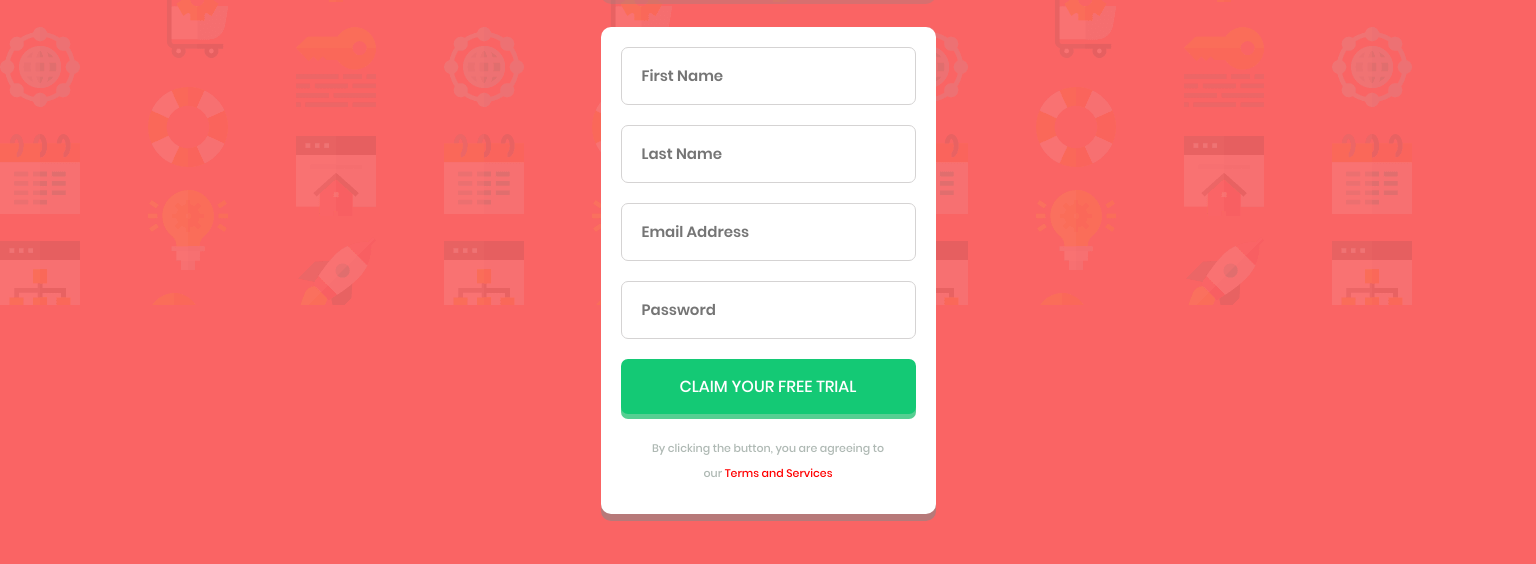
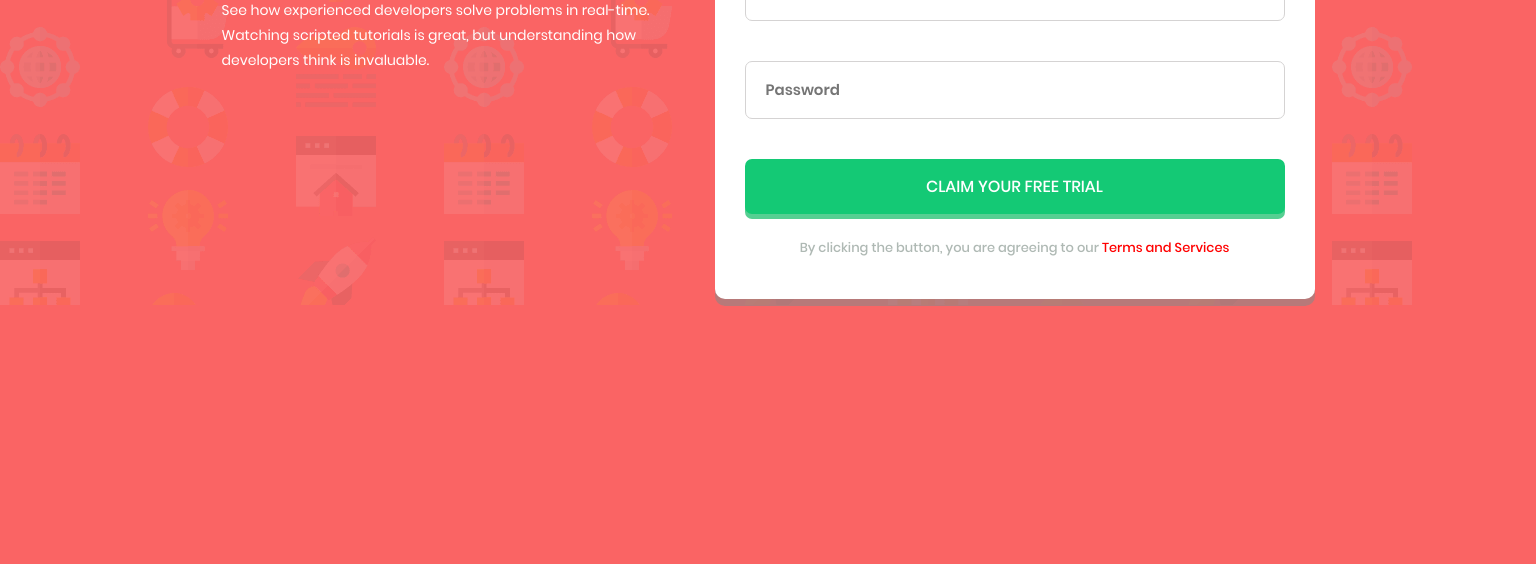
Before and after one commit to ArturLimaiko/NewProject, a website: page index.html in a window 1536 px wide. Shown: the part 495-1059 px from the top of the page. After the commit the page ends 844 px from the top, so only its background shows below. Drawn offline with Linux system fonts and the light colour scheme.

Commit message:
добавил медиавыражения, разбил стили на блоки, + мелкие правки

```diff
--- a/index.html
+++ b/index.html
@@ -9,23 +9,26 @@
       sizes="32x32"
       href="./images/favicon-32x32.png"
     />
-    <link rel="stylesheet" href="style.css" />
+    <link rel="stylesheet" href="./source/style.css" />
     <title>Intro component with sign up form</title>
   </head>
-  <body class="page-body">
-    <header class="header">
+  <body>
+    <main class="container">
+      <div class="wrapper">
         <h1 class="header__title">Learn to code by watching others</h1>
         <p class="header__description">
           See how experienced developers solve problems in real-time. Watching
           scripted tutorials is great, but understanding how developers think is
           invaluable.
         </p>
+      </div>
+      <div class="desktop-form">
         <a class="header__link" href="#">
           <p class="header__text">
-          <span class="header__marker">Try it free 7 days</span> then $20/mo. thereafter</p>
+            <span class="header__marker">Try it free 7 days</span> then $20/mo.
+            thereafter
+          </p>
         </a>
-    </header>
-    <main class="container">
         <form class="form-wrapper" action="#" method="post">
           <input
             class="registration-form error"
@@ -57,7 +60,9 @@
             name="password"
             required
           />
-        <a class="registration-form__link" href="#"> Claim your free trial </a>
+          <button class="registration-form__button" type="submit" value="push">
+            Claim your free trial
+          </button>
           <div class="container-text">
             <span class="important-text"
               >By clicking the button, you are agreeing to our
@@ -65,6 +70,7 @@
             </span>
           </div>
         </form>
+      </div>
     </main>
   </body>
 </html>
--- /dev/null
+++ b/source/footer-text.css
@@ -0,0 +1,27 @@
+.container-text {
+  text-align: center;
+  margin: 0 auto;
+  margin-bottom: 10px;
+  color: #afb9b4;
+  margin-left: 25px;
+  margin-right: 25px;
+}
+
+.important-text {
+  font-family: Poppins;
+  font-style: normal;
+  font-weight: 500;
+  font-size: 11px;
+  line-height: 22px;
+}
+
+@media (min-width: 1440px) {
+  .important-text {
+    font-size: 13px;
+  }
+}
+
+.important-text__link {
+  text-decoration: none;
+  color: red;
+}
--- /dev/null
+++ b/source/form-button.css
@@ -0,0 +1,21 @@
+.registration-form__button {
+    text-decoration: none;
+    background-color: #14c975;
+    color: white;
+    padding: 20px 11px 20px 11px;
+    border-radius: 7px;
+    width: 100%;
+    margin: 0 auto;
+    margin-bottom: 20px;
+    box-shadow: 0px 5px #07b95fad;
+    text-transform: uppercase;
+    justify-content: center;
+    font-family: Poppins;
+    font-style: normal;
+    font-weight: 500;
+    font-size: 16px;
+    line-height: 15px;
+    text-align: center;
+    border: none;
+    cursor: pointer;
+  }
--- /dev/null
+++ b/source/form-wrapper.css
@@ -0,0 +1,20 @@
+.form-wrapper {
+  display: flex;
+  flex-direction: column;
+  background-color: white;
+  align-content: center;
+  flex-wrap: wrap;
+  border-radius: 10px;
+  align-self: center;
+  height: 100%;
+  box-shadow: 0px 7px #958585a8;
+  margin-bottom: 50px;
+  padding: 20px;
+}
+
+@media (min-width: 1440px) {
+  .form-wrapper {
+    height: auto;
+    padding: 30px;
+  }
+}
--- /dev/null
+++ b/source/global.css
@@ -0,0 +1,71 @@
+@font-face {
+  font-family: "Poppins";
+  font-style: normal;
+  font-weight: 400;
+  src: url("../fonts/Poppins-Regular.woff2") format("woff2");
+  font-display: swap;
+}
+
+@font-face {
+  font-family: "Poppins";
+  font-style: medium;
+  font-weight: 500;
+  src: url("../fonts/Poppins-Medium.woff2") format("woff2");
+  font-display: swap;
+}
+
+@font-face {
+  font-family: "Poppins";
+  font-style: medium;
+  font-weight: 600;
+  src: url("../fonts/Poppins-SemiBold.woff2") format("woff2");
+  font-display: swap;
+}
+
+@font-face {
+  font-family: "Poppins";
+  font-style: bold;
+  font-weight: 700;
+  src: url("../fonts/Poppins-Bold.woff2") format("woff2");
+  font-display: swap;
+}
+
+*,
+*::before,
+*::after {
+  box-sizing: border-box;
+}
+
+body {
+  max-width: 335px;
+  background: no-repeat url("../images/bg-intro-desktop.png");
+  background-color: #fa6464;
+  font-size: 16px;
+  font-family: Poppins;
+  margin: 0 auto;
+}
+
+@media (min-width: 1440px) {
+  body {
+    max-width: 1440px;
+    overflow: hidden;
+  }
+}
+
+@media (min-width: 1440px) {
+  .wrapper {
+    display: flex;
+    flex-direction: column;
+    justify-content: center;
+  }
+}
+
+@media (min-width: 1440px) {
+  .container {
+    display: grid;
+    grid-template-columns: 443px 600px;
+    justify-content: center;
+    margin-top: 150px;
+    column-gap: 50px;
+  }
+}
--- /dev/null
+++ b/source/header.css
@@ -0,0 +1,37 @@
+.header__title {
+  font-style: normal;
+  font-weight: 700;
+  font-size: 30px;
+  line-height: 37px;
+  text-align: center;
+  padding-left: 40px;
+  padding-right: 40px;
+  color: white;
+}
+
+@media (min-width: 1440px) {
+  .header__title {
+    font-size: 40px;
+    text-align: left;
+    padding: 0;
+  }
+}
+
+.header__description {
+  color: white;
+  font-style: normal;
+  font-weight: 400;
+  font-size: 17px;
+  line-height: 32px;
+  text-align: center;
+  margin-bottom: 60px;
+}
+
+@media (min-width: 1440px) {
+  .header__description {
+    margin-top: 0;
+    font-size: 14px;
+    line-height: 25px;
+    text-align: left;
+  }
+}
--- /dev/null
+++ b/source/link.css
@@ -0,0 +1,25 @@
+.header__link {
+  display: inline-block;
+  text-decoration: none;
+  background-color: #6d3fb7;
+  color: white;
+  width: 100%;
+  border-radius: 10px;
+  box-shadow: 0px 7px #95858559;
+  margin-bottom: 20px;
+}
+
+.header__text {
+  color: white;
+  font-style: normal;
+  font-weight: 400;
+  font-size: 18px;
+  line-height: 22px;
+  text-align: center;
+  margin: 0 auto;
+  padding: 20px 35px;
+}
+
+.header__marker {
+  font-weight: 600;
+}
--- /dev/null
+++ b/source/registration-form.css
@@ -0,0 +1,32 @@
+.registration-form {
+    align-items: center;
+    border-radius: 7px;
+    border: 1px solid #d5d3d3;
+    padding: 20px 0px 20px 20px;
+    margin-bottom: 20px;
+    width: 100%;
+    font-family: Poppins;
+    font-style: normal;
+    font-weight: 600;
+    font-size: 15px;
+    line-height: 16px;
+    cursor: pointer;
+  }
+
+  @media (min-width: 1440px) {
+    .registration-form {
+      margin-bottom: 40px;
+    }
+  }
+
+  .registration-form:hover {
+    border: 1px solid #8a8686;
+  }
+
+  .registration-form:active {
+    border: 1px solid #413f3f;
+  }
+
+  /* .error {
+    border: 1px solid #ff1f3d;
+  } */
--- /dev/null
+++ b/source/style.css
@@ -0,0 +1,7 @@
+@import url("./header.css");
+@import url("./link.css");
+@import url("./form-wrapper.css");
+@import url("./form-button.css");
+@import url("./registration-form.css");
+@import url("./footer-text.css");
+@import url("./global.css");
--- a/style.css
+++ /dev/null
@@ -1,191 +0,0 @@
-@font-face {
-  font-family: "Poppins";
-  font-style: normal;
-  font-weight: 400;
-  src: url("../fonts/Poppins-Regular.woff2") format("woff2");
-  font-display: swap;
-}
-
-@font-face {
-  font-family: "Poppins";
-  font-style: medium;
-  font-weight: 500;
-  src: url("../fonts/Poppins-Medium.woff2") format("woff2");
-  font-display: swap;
-}
-
-@font-face {
-  font-family: "Poppins";
-  font-style: medium;
-  font-weight: 600;
-  src: url("../fonts/Poppins-SemiBold.woff2") format("woff2");
-  font-display: swap;
-}
-
-@font-face {
-  font-family: "Poppins";
-  font-style: bold;
-  font-weight: 700;
-  src: url("../fonts/Poppins-Bold.woff2") format("woff2");
-  font-display: swap;
-}
-
-html {
-  box-sizing:border-box;
-}
-
-body {
-  display: flex;
-  flex-direction: column;
-  max-width: 335px;
-  background: no-repeat url("./images/bg-intro-desktop.png");
-  background-color: #fa6464;
-  font-size: 16px;
-  font-family: Poppins;
-  margin: 0 auto;
-  padding-top: 100px;
-  box-sizing: border-box;
-}
-
-.header {
-  display: flex;
-  flex-direction: column;
-  max-width: 335px;
-  align-self: center;
-  margin-bottom: 30px;
-}
-
-.header__title {
-  font-style:normal;
-  font-weight: 700;
-  font-size: 30px;
-  line-height: 37px;
-  text-align: center;
-  padding-left: 40px;
-  padding-right: 40px;
-  color: white;
-}
-
-.header__description {
-  color: white;
-  font-style: normal;
-  font-weight: 400;
-  font-size: 17px;
-  line-height: 32px;
-  text-align: center;
-}
-
-.header__link {
-  display: inline-block;
-  text-decoration: none;
-  background-color: #6d3fb7;
-  color: white;
-  width: 100%;
-  border-radius: 10px;
-  box-shadow: 0px 7px #95858559;
-}
-
-.header__text {
-  color: white;
-  font-style: normal;
-  font-weight: 400;
-  font-size: 18px;
-  line-height: 22px;
-  text-align: center;
-  margin: 0 auto;
-  padding: 20px 35px;
-}
-
-.header__marker {
-  font-weight: 600;
-}
-
-.container {
-  box-sizing: border-box;
-  align-content: center;
-  flex-wrap: wrap;
-  background-color: white;
-  border-radius: 10px;
-  align-self: center;
-  height: 100%;
-  box-shadow: 0px 7px #958585a8;
-  margin-bottom: 50px;
-  padding: 20px;
-}
-.form-wrapper{
-  display: flex;
-  flex-direction: column;
-}
-
-
-.registration-form {
-  box-sizing: border-box;
-  align-items: center;
-  border-radius: 7px;
-  border: 1px solid #d5d3d3;
-  padding: 20px 0px 20px 20px;
-  margin-bottom: 20px;
-  width: 100%;
-  font-family: Poppins;
-  font-style: normal;
-  font-weight: 600;
-  font-size: 15px;
-  line-height: 16px;
-}
-
-.registration-form:hover {
-  border: 1px solid #8a8686;
-}
-
-.registration-form:active {
-  border: 1px solid #413f3f;
-}
-
-/* .error {
-  border: 1px solid #ff1f3d;
-} */
-
-
-.registration-form__link {
-  box-sizing: border-box;
-  text-decoration: none;
-  background-color: #14c975;
-  color: white;
-  padding: 20px 11px 20px 11px;
-  border-radius: 7px;
-  width: 100%;
-  margin: 0 auto;
-  margin-bottom: 20px;
-  box-shadow: 0px 5px #07b95fad;
-  text-transform: uppercase;
-  justify-content: center;
-  font-family: Poppins;
-  font-style: normal;
-  font-weight: 500;
-  font-size: 16px;
-  line-height: 15px;
-  text-align: center;
-}
-
-.container-text {
-  text-align: center;
-  margin: 0 auto;
-  margin-bottom: 10px;
-  color: #afb9b4;
-  margin-left: 25px;
-  margin-right: 25px;
-  box-sizing: border-box;
-}
-
-.important-text{
-  font-family: Poppins;
-  font-style: normal;
-  font-weight: 500;
-  font-size: 11px;
-  line-height: 22px;
-}
-
-.important-text__link {
-  text-decoration: none;
-  color: red;
-}
```
Also changed, not shown: source/variables.css (added). Lines whose indentation alone changed are shown as unchanged.
